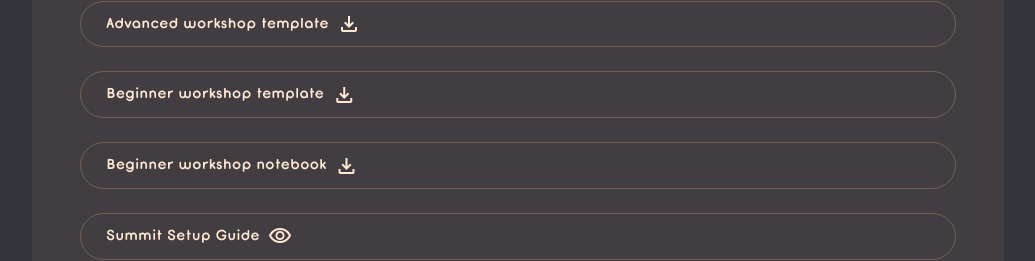
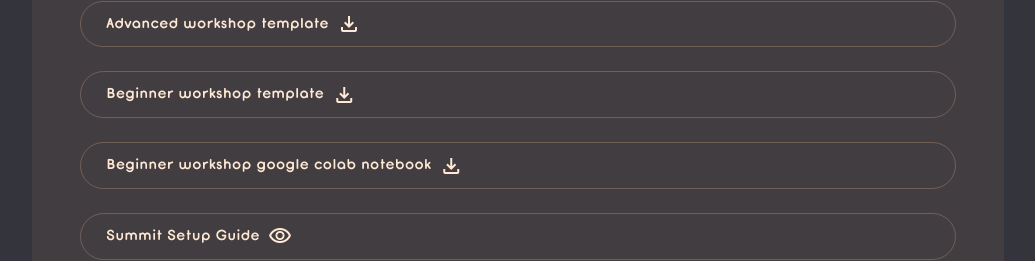
Before and after one commit to Hiya123C/eos, a plain HTML site: page resources.html in a window 1280 px wide. Shown: the part 820-1081 px from the top of the page, without its empty margins (122-1157 px from the left). Drawn offline with nearby package versions, Linux system fonts and the light colour scheme.

Commit message:
updated beginner workshop colab notebook

```diff
--- a/resources.html
+++ b/resources.html
@@ -105,7 +105,7 @@
         </a>
 
         <a href="assets/resources/beginner-workshop.ipynb" download class="btn btn-outline">
-          Beginner workshop notebook<span class="material-symbols-outlined">download</span>
+          Beginner workshop google colab notebook<span class="material-symbols-outlined">download</span>
         </a>
 
         <a href="assets/resources/summit-setup-guide.pdf" class="btn btn-outline">
```
Also changed, not shown: 1 other file.
